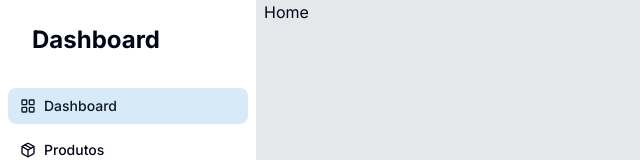
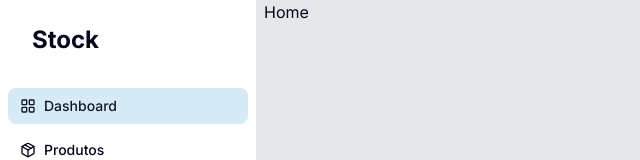
Before and after one commit to macielaraujo/dashboard-stock, a Next.js app: page / in a window 1280 px wide. Shown: the top 160 px of the page, without its empty margins (0-640 px from the left). Built offline with nearby package versions, Linux system fonts and the light colour scheme.

Commit message:
fix: corrigindo nome do site

```diff
--- a/src/components/sideBar/sideBar.tsx
+++ b/src/components/sideBar/sideBar.tsx
@@ -5,7 +5,7 @@
   return (
     <div className="bg-white w-64">
       <div className="px-8 py-6 ">
-        <h2 className="font-bold text-2xl">Dashboard</h2>
+        <h2 className="font-bold text-2xl">Stock</h2>
       </div>
       <div className="flex flex-col gap-2 p-2">
         <SideBarButton href="/">
```
